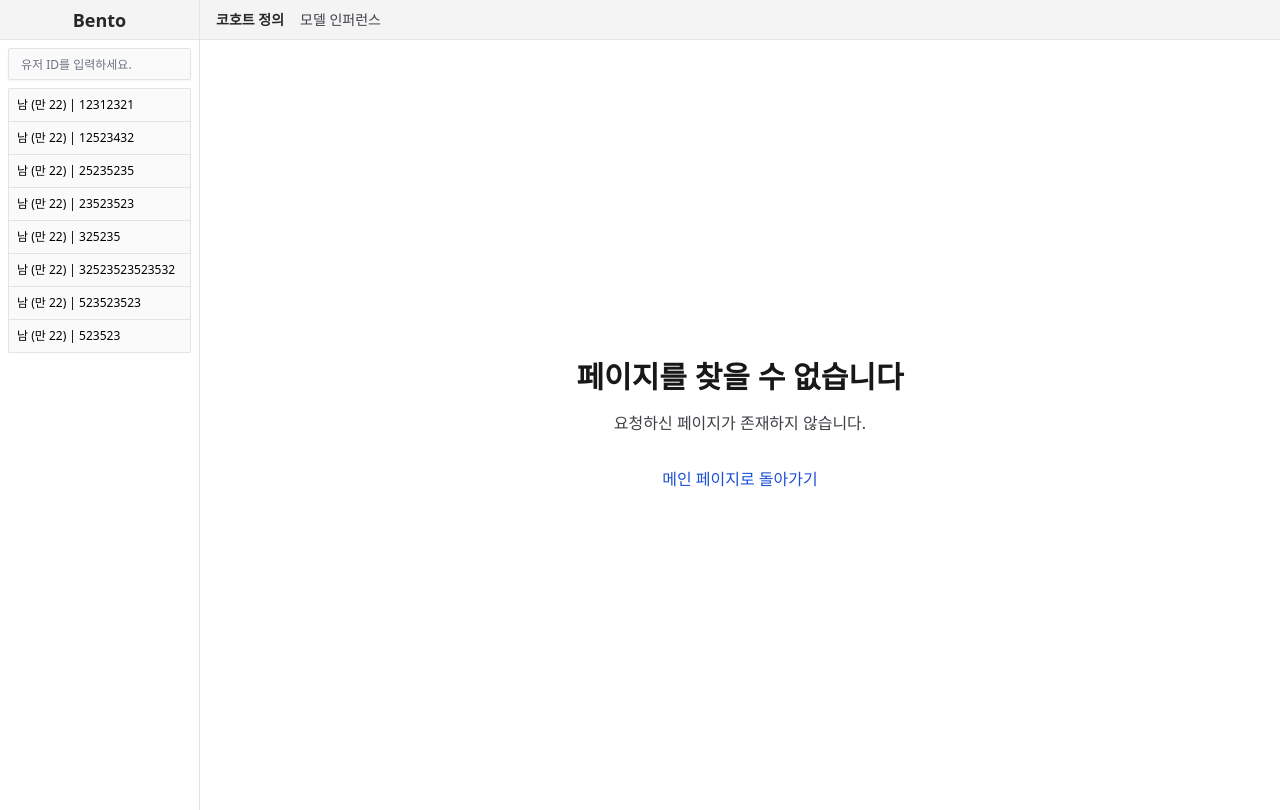
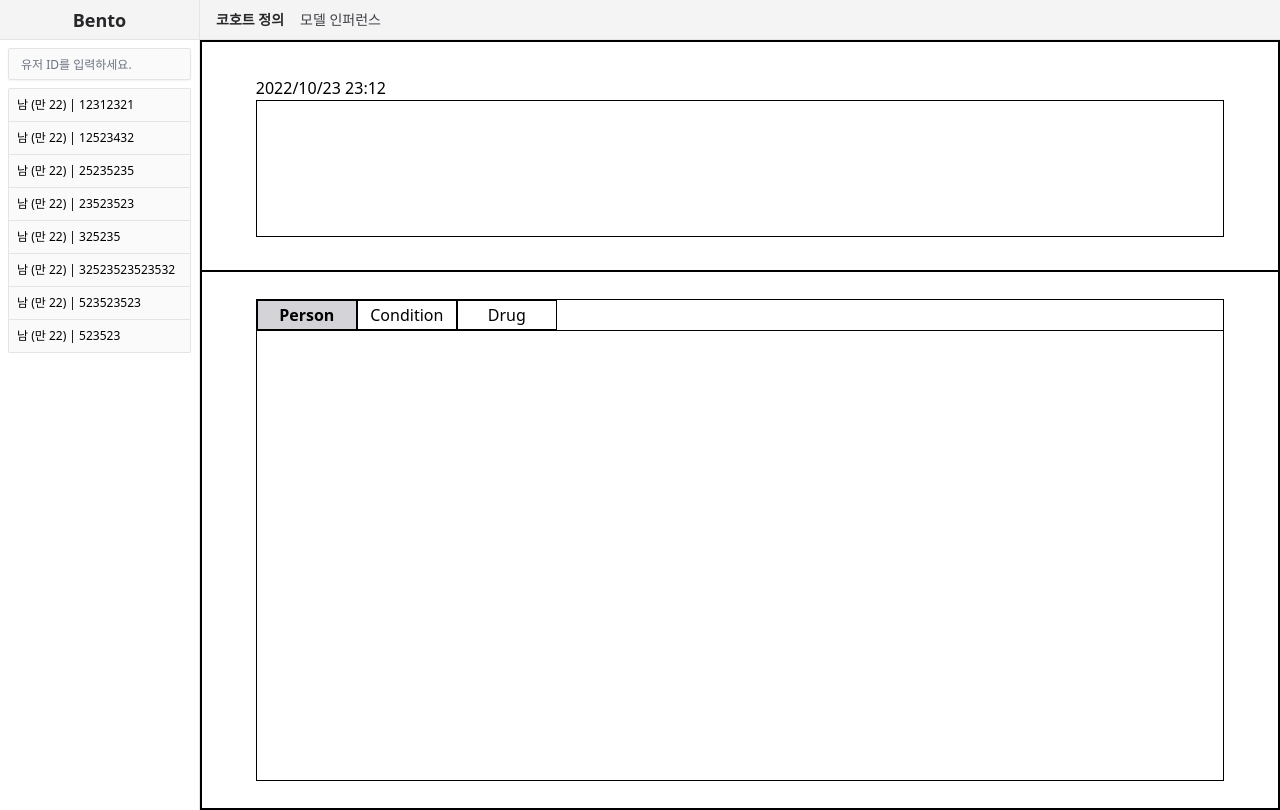
Before and after one commit to kookmin-sw/capstone-2025-16, a SvelteKit app: page /cohort in a window 1280 px wide. Before the commit this address had no page. Built offline with nearby package versions, Linux system fonts and the light colour scheme.

Commit message:
feat: viewer 기본 UI 구현
방문기록 관련 UI 구현
CDM Table 별 UI 구현

```diff
--- a/src/routes/+layout.svelte
+++ b/src/routes/+layout.svelte
@@ -45,9 +45,11 @@
 	<div class="h-full w-full px-2">
 		<div class="flex flex-col rounded-sm border-r border-t border-l border-zinc-200 bg-zinc-50">
 			{#each users as user}
-				<button class="w-full border-b border-zinc-200 px-2 py-2 text-left text-xs overflow-wrap">
-					남 (만 22) | {user}
-				</button>
+				<a href="/{user}">
+					<button class="w-full border-b border-zinc-200 px-2 py-2 text-left text-xs overflow-wrap">
+						남 (만 22) | {user}
+					</button>
+				</a>
 			{/each}
 		</div>
 	</div>
--- /dev/null
+++ b/src/routes/[user]/+page.svelte
@@ -0,0 +1,38 @@
+<script>
+	import { page } from '$app/stores';
+
+	$: user = $page.params.user;
+
+	const tables = ['Person', 'Condition', 'Drug'];
+	let clickIndex = 0;
+
+	function setIndex(index) {
+		clickIndex = index;
+	}
+</script>
+
+<div class="flex h-full w-full flex-col items-center border border-black">
+	<div class="flex h-[30vh] w-full flex-col items-center justify-center border border-black">
+		<div class="w-[90%]">2022/10/23 23:12</div>
+		<div class="h-[60%] w-[90%] border border-black"></div>
+	</div>
+	<div class="flex h-[70vh] w-full items-center justify-center border border-black">
+		<div class="h-[90%] w-[90%] border border-black">
+			<ul class="flex border-b border-black">
+				{#each tables as table, index}
+					<li>
+						<button
+							class="h-[30px] w-[100px] border border-black text-center"
+							class:bg-zinc-300={clickIndex === index}
+							class:bg-white={clickIndex !== index}
+							class:font-semibold={clickIndex === index}
+							class:font-normal={clickIndex !== index}
+							on:click={() => setIndex(index)}>{table}</button
+						>
+					</li>
+				{/each}
+			</ul>
+		</div>
+	</div>
+</div>
+<!-- ced4da -->
```
Also changed, not shown: 1 other file (tests, documents, lock files or other folders).
